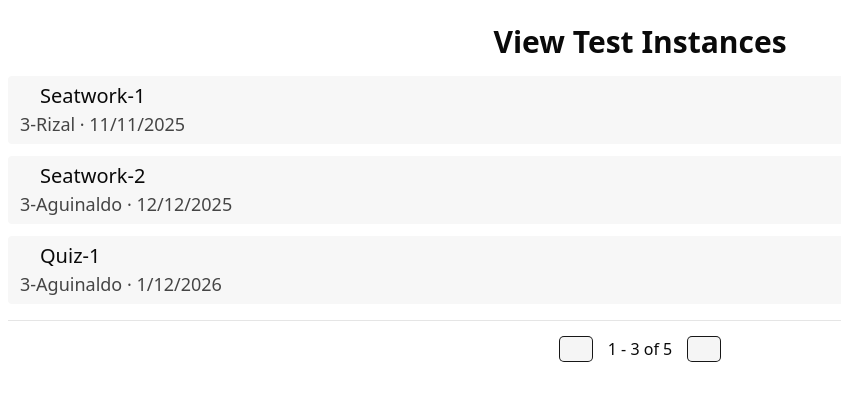
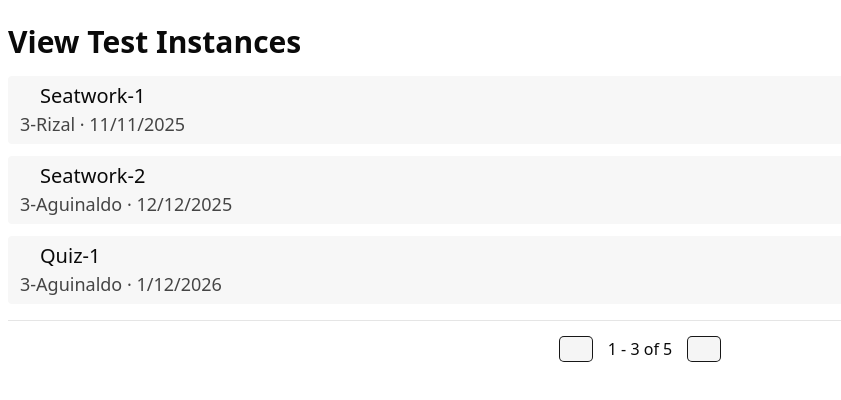
Before and after one commit to JoseTomanan/S3LAB-ai-grading, a SvelteKit app in the folder app/frontend/: page / in a window 1280 px wide. Shown: the top 400 px of the page, without its empty margins (0-841 px from the left). Built offline with nearby package versions, Linux system fonts and the light colour scheme; some icons are missing.

Commit message:
feat: add "add" icon

```diff
--- a/app/frontend/src/routes/+page.svelte
+++ b/app/frontend/src/routes/+page.svelte
@@ -2,7 +2,9 @@
 	import TestInstanceCard from '$lib/components/TestInstanceCard.svelte';
 	import Pagination from '$lib/components/Pagination.svelte';
 
-	import type { TestInstance } from '$lib/types.ts';
+	import MdiPlus from '~icons/mdi/plus';
+
+	import type { TestInstance } from '$lib/types/types.ts';
 
 	let instances: TestInstance[] = [
 		{test_name: "Seatwork-1", section: "3-Rizal", date: "2025-11-11T20:17:46.384Z", is_done_rendering: true},
@@ -16,7 +18,13 @@
 </script>
 
 <div class="px-2 py-6 flex flex-col gap-4">
-	<h1>View Test Instances</h1>
+	<span class="flex flex-row items-center justify-between">
+		<h1>View Test Instances</h1>
+		<button class="h-fit">
+			<!-- TODO : open imported dialog component as popup on click -->
+			<MdiPlus class="size-full"/>
+		</button>
+	</span>
 	<div class="flex flex-col gap-3">
 		{#each paginationValues as instance}
 			<TestInstanceCard {...instance} />
```
